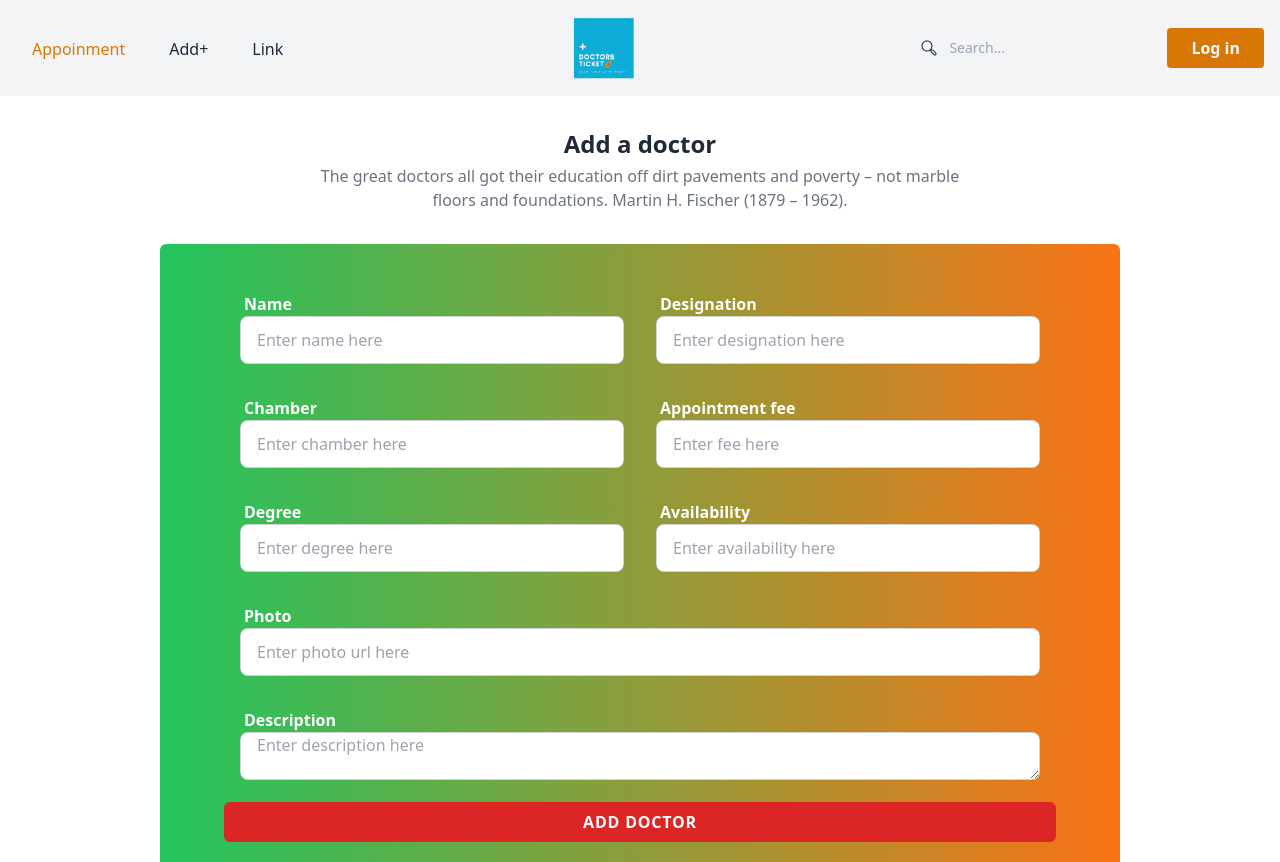
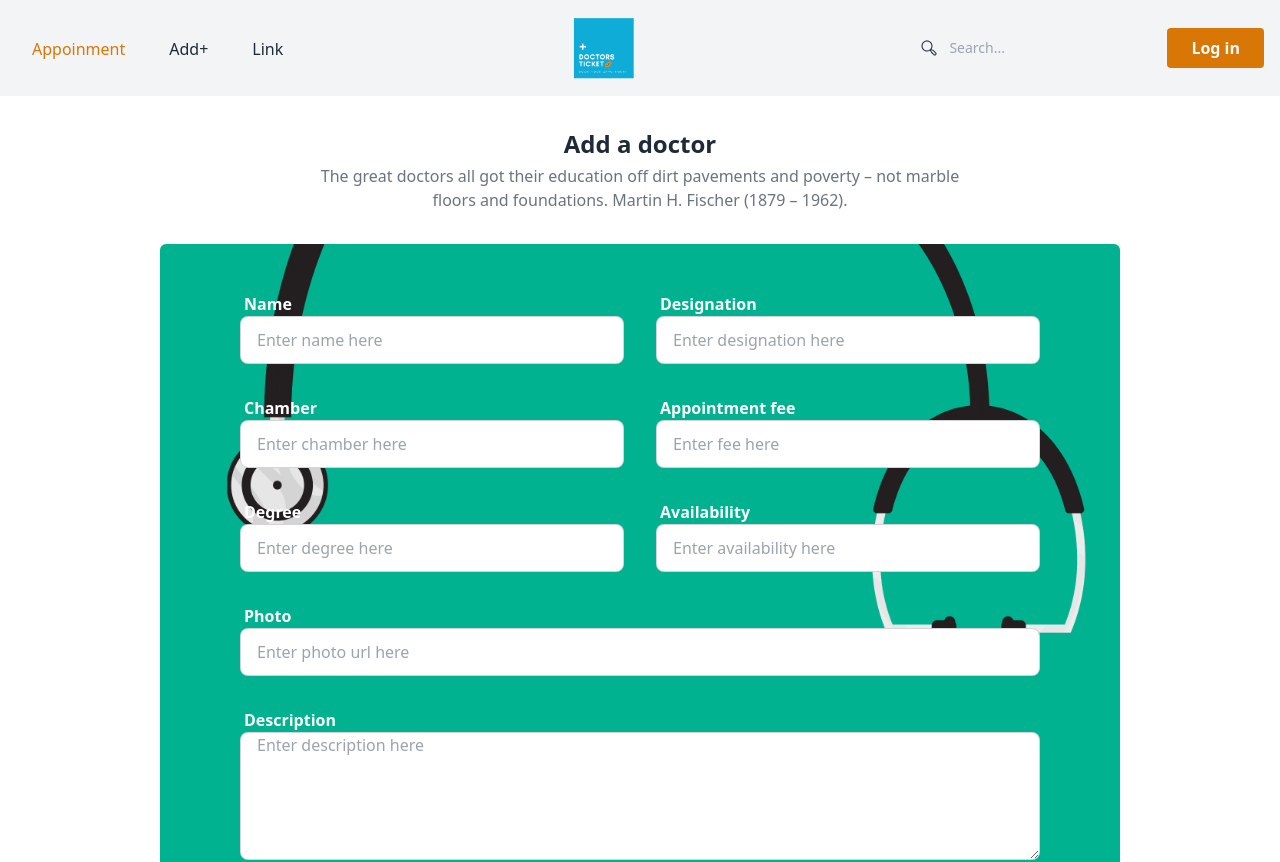
Before and after one commit to FM-Akib/doctors-ticket, a React (Vite) app: page /addDoctors in a window 1280 px wide. Shown: the top 862 px of the page. Built offline with nearby package versions, Linux system fonts and the light colour scheme; no server answers; a web font is replaced by a local one.

Commit message:
updated add doctor

```diff
--- a/src/App.css
+++ b/src/App.css
@@ -0,0 +1,3 @@
+.form-bg{
+    background-image: url('./assets/formBack.png');
+}
--- a/src/Pages/AddDoctor.jsx
+++ b/src/Pages/AddDoctor.jsx
@@ -1,4 +1,5 @@
 import Swal from 'sweetalert2'
+import '../App.css'
 const AddDoctor = () => {
 
    const handleAddDoctor = (e) =>{
@@ -37,6 +38,7 @@ const AddDoctor = () => {
         }
     })
 
+
    }
 
 
@@ -51,7 +53,7 @@ poverty – not marble floors and foundations. Martin H. Fischer (1879 –
 
 
 
-         <form onSubmit={handleAddDoctor} className="bg-gradient-to-r from-green-500 to-orange-500 px-16 py-8 mb-6 w-3/4 mx-auto rounded-md">
+         <form onSubmit={handleAddDoctor} className="form-bg bg-cover object-bottom px-16 py-8 mb-6 w-3/4 mx-auto rounded-md">
 
             <div className=" w-full flex">
                 <div className="w-1/2 p-4">
@@ -96,7 +98,7 @@ poverty – not marble floors and foundations. Martin H. Fischer (1879 –
 
                 <div className="w-full p-4">
                 <label className="font-semibold p-1 text-white">Description</label>
-                <textarea type="textarea" name="description" placeholder="Enter description here" className="input input-bordered w-full " />
+                <textarea type="textarea" name="description" placeholder="Enter description here" className="input input-bordered w-full min-h-32 " />
                 </div>
             </div>
 
--- a/src/Pages/Login.jsx
+++ b/src/Pages/Login.jsx
@@ -1,4 +1,4 @@
-import { useNavigate } from 'react-router-dom';
+import { Link, useNavigate } from 'react-router-dom';
 import loginimg from '../assets/login.png';
 import { useContext } from 'react';
 import { AuthContext } from '../Authentication/Authprovider';
@@ -34,7 +34,6 @@ const Login = () => {
 
         <div className="col-span-2 bg-gray-50 mx-auto">
             <img className="w-auto h-auto" src={loginimg} alt=""/>
-
         </div>
 
 
@@ -42,7 +41,7 @@ const Login = () => {
         <div className="mx-auto col-span-2 w-full max-w-lg p-4 rounded-md  sm:p-8 bg-gray-50 text-gray-800">
 	<h2 className="mb-3 text-2xl font-semibold text-center">Signin to your account</h2>
 	<p className="text-sm text-center text-green-600">Don't have account?
-		<a href="#" rel="noopener noreferrer" className="focus:underline hover:underline">Signup here</a>
+		<Link to="/signup" rel="noopener noreferrer" className="focus:underline hover:underline">Signup here</Link>
 	</p>
 	<div className="my-6 space-y-4">
 		<button onClick={handleGooglelogin} aria-label="Login with Google" type="button" className="flex items-center justify-center w-full p-4 space-x-4 border rounded-md hover:bg-orange-500 hover:text-white focus:ri focus:ri border-gray-600 focus:ri">
--- a/src/Pages/Signup.jsx
+++ b/src/Pages/Signup.jsx
@@ -1,6 +1,7 @@
 import { useContext } from 'react';
 import signimg from '../assets/signup.png';
 import { AuthContext } from '../Authentication/Authprovider';
+import { Link } from 'react-router-dom';
 
 
 
@@ -30,7 +31,7 @@ const Signup = () => {
         <div className="mx-auto col-span-2 w-full max-w-lg p-4 rounded-md  sm:p-8 bg-gray-50 text-gray-800">
 	<h2 className="mb-3 text-2xl font-semibold text-center">Signup to your account</h2>
 	<p className="text-sm text-center text-green-600">Already have account?
-		<a href="#" rel="noopener noreferrer" className="focus:underline hover:underline">Sign in here</a>
+		<Link to="/login" rel="noopener noreferrer" className="focus:underline hover:underline">Sign in here</Link>
 	</p>
 	<div className="my-6 space-y-4">
 		<button onClick={handleGoogleLogin} aria-label="Login with Google" type="button" className="flex items-center justify-center w-full p-4 space-x-4 border rounded-md hover:bg-orange-500 hover:text-white focus:ri focus:ri border-gray-600 focus:ri">
--- a/src/components/Navbar.jsx
+++ b/src/components/Navbar.jsx
@@ -10,8 +10,8 @@ const Navbar = () => {
 
 
     return (
-        <>
-        <header className="p-4 bg-gray-100 text-gray-800">
+    <>
+    <header className="p-4 bg-gray-100 text-gray-800">
 	<div className="container flex justify-between h-16 mx-auto">
 		<ul className="items-stretch hidden space-x-3 lg:flex">
 			<li className="flex">
@@ -75,7 +75,7 @@ const Navbar = () => {
 			</svg>
 		</button>
 	</div>
-</header>
+    </header>
 
         </>
     );
```
Also changed, not shown: src/assets/formBack.png (added).
